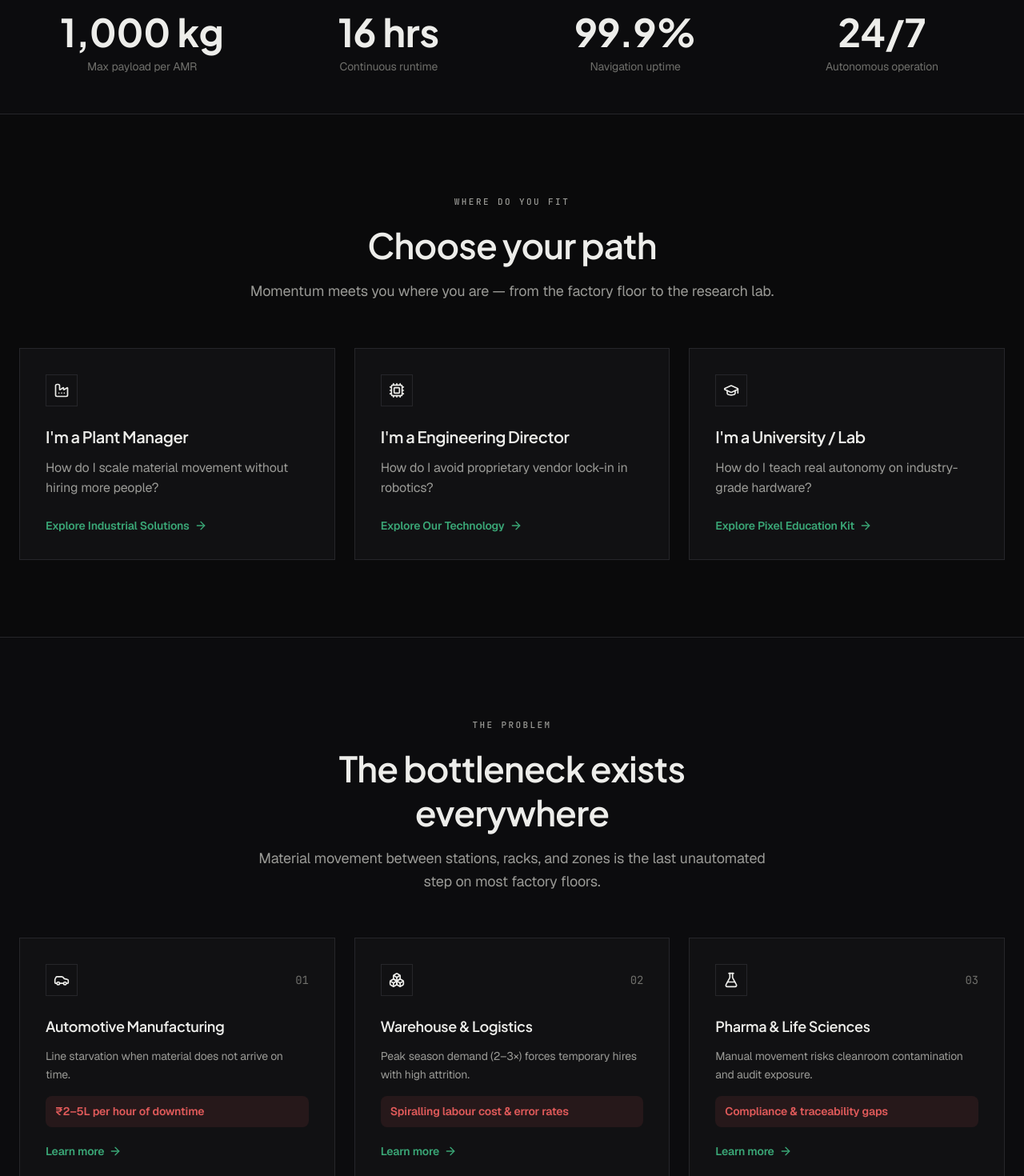
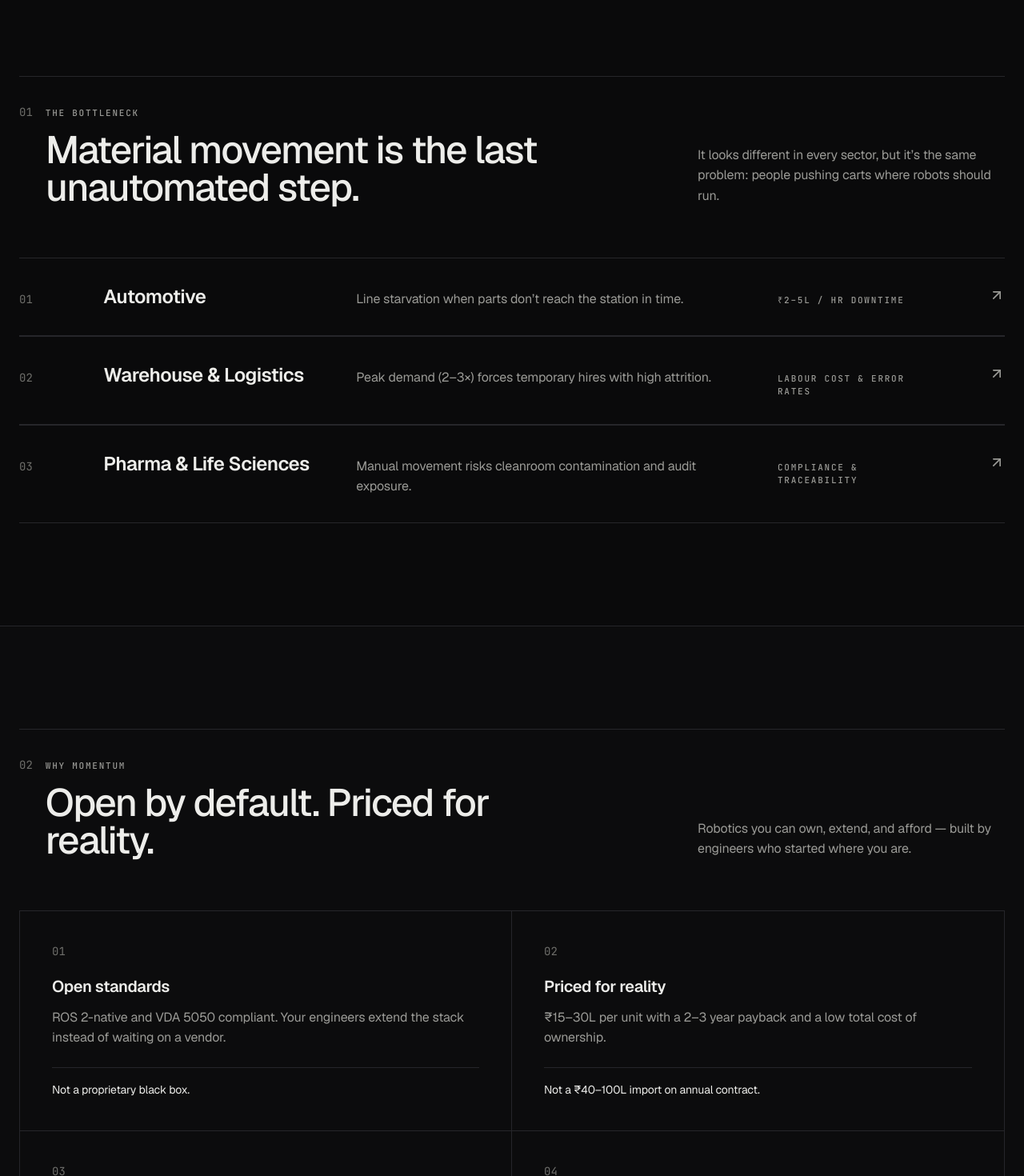
Before and after one commit to archduke1337/Momentum, a Next.js app in the folder apps/website/: page / in a window 1280 px wide. Shown: the part 920-2390 px from the top of the page at 80% size. Built offline with nearby package versions, Linux system fonts and the light colour scheme.

Commit message:
Update page.tsx

```diff
--- a/apps/website/src/app/page.tsx
+++ b/apps/website/src/app/page.tsx
@@ -1,149 +1,83 @@
 import Link from 'next/link';
-import {
-  ArrowRight,
-  Factory,
-  Cpu,
-  GraduationCap,
-  Boxes,
-  FlaskConical,
-  Car,
-  Code2,
-  Wallet,
-  Layers,
-  Globe2,
-  Radar,
-  Network,
-  ShieldCheck,
-  Gauge,
-} from 'lucide-react';
+import { ArrowUpRight } from 'lucide-react';
 import { Hero } from '@/components/sections/hero';
 import { ProductShowcase } from '@/components/sections/product-showcase';
-import { CountUp } from '@/components/ui/count-up';
-
-const stats = [
-  { value: 1000, suffix: ' kg', label: 'Max payload per AMR' },
-  { value: 16, suffix: ' hrs', label: 'Continuous runtime' },
-  { value: 99.9, suffix: '%', decimals: 1, label: 'Navigation uptime' },
-  { value: 24, suffix: '/7', label: 'Autonomous operation' },
-];
-
-const paths = [
-  {
-    icon: Factory,
-    role: 'Plant Manager',
-    question: 'How do I scale material movement without hiring more people?',
-    cta: 'Explore Industrial Solutions',
-    href: '/solutions/warehouse-automation',
-  },
-  {
-    icon: Cpu,
-    role: 'Engineering Director',
-    question: 'How do I avoid proprietary vendor lock-in in robotics?',
-    cta: 'Explore Our Technology',
-    href: '/technology',
-  },
-  {
-    icon: GraduationCap,
-    role: 'University / Lab',
-    question: 'How do I teach real autonomy on industry-grade hardware?',
-    cta: 'Explore Pixel Education Kit',
-    href: '/products/pixel',
-  },
-];
 
 const industries = [
   {
-    icon: Car,
-    name: 'Automotive Manufacturing',
-    problem: 'Line starvation when material does not arrive on time.',
-    impact: '₹2–5L per hour of downtime',
+    name: 'Automotive',
+    problem: 'Line starvation when parts don’t reach the station in time.',
+    impact: '₹2–5L / hr downtime',
     href: '/industries/automotive',
   },
   {
-    icon: Boxes,
     name: 'Warehouse & Logistics',
-    problem: 'Peak season demand (2–3×) forces temporary hires with high attrition.',
-    impact: 'Spiralling labour cost & error rates',
+    problem: 'Peak demand (2–3×) forces temporary hires with high attrition.',
+    impact: 'Labour cost & error rates',
     href: '/industries/warehouses-logistics',
   },
   {
-    icon: FlaskConical,
     name: 'Pharma & Life Sciences',
     problem: 'Manual movement risks cleanroom contamination and audit exposure.',
-    impact: 'Compliance & traceability gaps',
+    impact: 'Compliance & traceability',
     href: '/industries/pharma',
   },
 ];
 
 const advantages = [
   {
-    icon: Code2,
-    title: 'Open Standards',
-    body: 'ROS 2 native and VDA 5050 compliant. Your engineers can extend the stack.',
-    contrast: 'vs. proprietary stacks that lock you in',
+    title: 'Open standards',
+    body: 'ROS 2-native and VDA 5050 compliant. Your engineers extend the stack instead of waiting on a vendor.',
+    contrast: 'Not a proprietary black box.',
   },
   {
-    icon: Wallet,
-    title: 'Cost-Effective',
-    body: '₹15–30L per unit with a 2–3 year payback and low total cost of ownership.',
-    contrast: 'vs. ₹40–100L imports with annual contracts',
+    title: 'Priced for reality',
+    body: '₹15–30L per unit with a 2–3 year payback and a low total cost of ownership.',
+    contrast: 'Not a ₹40–100L import on annual contract.',
   },
   {
-    icon: Layers,
-    title: 'Education Bridge',
-    body: 'Pixel is industry-grade at education pricing — the same stack as Cyborg.',
-    contrast: 'vs. toy platforms that never reach the factory',
+    title: 'Education to industry',
+    body: 'Pixel runs the same stack as Cyborg at education pricing — what you learn in the lab ships to the floor.',
+    contrast: 'Not a toy that never leaves the bench.',
   },
   {
-    icon: Globe2,
-    title: 'Global + Local',
-    body: 'Rooted in Pune with European partnerships, deployable worldwide.',
-    contrast: 'vs. vendors that ignore local realities',
+    title: 'Local and global',
+    body: 'Engineered in Pune with European partnerships, deployable and serviceable worldwide.',
+    contrast: 'Not a vendor that ignores local realities.',
   },
 ];
 
-const techFeatures = [
-  {
-    icon: Radar,
-    title: 'Multi-Sensor Fusion',
-    body: 'LiDAR, depth cameras, and IMU fused for reliable navigation through dust, glare, and reflective surfaces.',
-  },
-  {
-    icon: Network,
-    title: 'VDA 5050 Fleet Management',
-    body: 'Coordinate mixed fleets from a single interface using the open interoperability standard.',
-  },
-  {
-    icon: ShieldCheck,
-    title: 'Safety by Design',
-    body: 'Certified safety scanners, emergency stops, and human-robot collaboration zones built in.',
-  },
-  {
-    icon: Gauge,
-    title: 'ROS 2 Native',
-    body: 'The industry-standard robotics framework — no black boxes, fully extensible by your team.',
-  },
+const tech = [
+  { k: 'Perception', v: 'LiDAR + depth + IMU fusion, tuned for dust, glare, and reflective floors.' },
+  { k: 'Fleet', v: 'VDA 5050 orchestration of mixed fleets from a single interface.' },
+  { k: 'Safety', v: 'Certified scanners, e-stops, and human-robot collaboration zones built in.' },
+  { k: 'Software', v: 'ROS 2 native — fully extensible, no black boxes, no lock-in.' },
 ];
 
-function SectionHeading({
-  eyebrow,
+function SectionHeader({
+  index,
+  label,
   title,
-  description,
-  center = true,
+  lede,
 }: {
-  eyebrow: string;
+  index: string;
+  label: string;
   title: React.ReactNode;
-  description?: string;
-  center?: boolean;
+  lede?: string;
 }) {
   return (
-    <div className={center ? 'mx-auto max-w-2xl text-center' : 'max-w-2xl'}>
-      <span className={`eyebrow ${center ? 'eyebrow--center' : ''}`}>{eyebrow}</span>
-      <h2 className="mt-4 font-heading text-3xl font-bold leading-tight md:text-4xl lg:text-[2.75rem]">
-        {title}
-      </h2>
-      {description ? (
-        <p className="mt-4 text-base leading-7 text-muted md:text-lg">{description}</p>
+    <div className="grid gap-y-6 border-t border-border pt-8 lg:grid-cols-12 lg:gap-x-10">
+      <div className="flex items-baseline gap-4 lg:col-span-7">
+        <span className="index-numeral text-sm">{index}</span>
+        <div>
+          <span className="label-mono">{label}</span>
+          <h2 className="display mt-3 text-4xl sm:text-5xl">{title}</h2>
+        </div>
+      </div>
+      {lede ? (
+        <p className="self-end text-base leading-relaxed text-muted lg:col-span-4 lg:col-start-9">
+          {lede}
+        </p>
       ) : null}
     </div>
   );
@@ -154,184 +88,123 @@ export default function HomePage() {
     <>
       <Hero />
 
-      {/* STATS BAR */}
-      <section className="border-y border-border/60 bg-surface/40">
-        <div className="mx-auto grid max-w-7xl grid-cols-2 gap-px px-6 sm:grid-cols-4">
-          {stats.map((stat) => (
-            <div key={stat.label} className="px-2 py-10 text-center sm:py-12">
-              <div className="font-heading text-4xl font-bold text-foreground md:text-5xl">
-                <CountUp
-                  to={stat.value}
-                  suffix={stat.suffix}
-                  decimals={stat.decimals ?? 0}
+      {/* 01 — INDUSTRIES (editorial list rows) */}
+      <section className="mx-auto max-w-7xl px-6 py-24 md:py-32">
+        <SectionHeader
+          index="01"
+          label="The bottleneck"
+          title="Material movement is the last unautomated step."
+          lede="It looks different in every sector, but it’s the same problem: people pushing carts where robots should run."
+        />
+        <ul className="mt-16">
+          {industries.map((ind, i) => (
+            <li key={ind.name}>
+              <Link
+                href={ind.href}
+                className="group grid items-baseline gap-y-2 border-t border-border py-8 transition-colors hover:bg-surface md:grid-cols-12 md:gap-x-8 last:border-b"
+              >
+                <span className="index-numeral text-sm md:col-span-1">0{i + 1}</span>
+                <h3 className="text-2xl tracking-tight md:col-span-3">{ind.name}</h3>
+                <p className="text-muted md:col-span-5">{ind.problem}</p>
+                <span className="label-mono text-destructive md:col-span-2">{ind.impact}</span>
+                <ArrowUpRight
+                  className="size-5 text-muted transition-colors group-hover:text-foreground md:col-span-1 md:justify-self-end"
+                  aria-hidden="true"
                 />
-              </div>
-              <p className="mt-2 text-sm text-muted-foreground">{stat.label}</p>
-            </div>
+              </Link>
+            </li>
           ))}
-        </div>
+        </ul>
       </section>
 
-      {/* CHOOSE YOUR PATH */}
-      <section className="mx-auto max-w-7xl px-6 py-24">
-        <SectionHeading
-          eyebrow="Where do you fit"
-          title="Choose your path"
-          description="Momentum meets you where you are — from the factory floor to the research lab."
-        />
-        <div className="mt-14 grid gap-6 md:grid-cols-3">
-          {paths.map((path) => {
-            const Icon = path.icon;
-            return (
-              <Link key={path.role} href={path.href} className="group surface-card flex flex-col p-8">
-                <span className="icon-tile">
-                  <Icon className="size-5" aria-hidden="true" />
-                </span>
-                <h3 className="mt-6 font-heading text-xl font-bold">I&apos;m a {path.role}</h3>
-                <p className="mt-3 flex-1 leading-7 text-muted">{path.question}</p>
-                <span className="mt-6 inline-flex items-center gap-1.5 text-sm font-semibold text-primary">
-                  {path.cta}
-                  <ArrowRight className="size-4 transition-transform group-hover:translate-x-1" aria-hidden="true" />
-                </span>
-              </Link>
-            );
-          })}
-        </div>
-      </section>
-
-      {/* THE BOTTLENECK BY INDUSTRY */}
-      <section className="border-y border-border/60 bg-surface/40">
-        <div className="mx-auto max-w-7xl px-6 py-24">
-          <SectionHeading
-            eyebrow="The problem"
-            title="The bottleneck exists everywhere"
-            description="Material movement between stations, racks, and zones is the last unautomated step on most factory floors."
+      {/* 02 — WHY MOMENTUM (modular hairline grid) */}
+      <section className="border-t border-border bg-surface/30">
+        <div className="mx-auto max-w-7xl px-6 py-24 md:py-32">
+          <SectionHeader
+            index="02"
+            label="Why Momentum"
+            title="Open by default. Priced for reality."
+            lede="Robotics you can own, extend, and afford — built by engineers who started where you are."
           />
-          <div className="mt-14 grid gap-6 md:grid-cols-3">
-            {industries.map((industry, i) => {
-              const Icon = industry.icon;
-              return (
-                <Link
-                  key={industry.name}
-                  href={industry.href}
-                  className="group surface-card flex flex-col p-8"
-                >
-                  <div className="flex items-center justify-between">
-                    <span className="icon-tile">
-                      <Icon className="size-5" aria-hidden="true" />
-                    </span>
-                    <span className="font-mono text-sm text-muted-foreground">
-                      0{i + 1}
-                    </span>
-                  </div>
-                  <h3 className="mt-6 font-heading text-lg font-bold">{industry.name}</h3>
-                  <p className="mt-3 flex-1 text-sm leading-6 text-muted">{industry.problem}</p>
-                  <p className="mt-4 rounded-lg bg-destructive/10 px-3 py-2 text-sm font-semibold text-destructive">
-                    {industry.impact}
-                  </p>
-                  <span className="mt-5 inline-flex items-center gap-1.5 text-sm font-semibold text-primary">
-                    Learn more
-                    <ArrowRight className="size-4 transition-transform group-hover:translate-x-1" aria-hidden="true" />
-                  </span>
-                </Link>
-              );
-            })}
+          <div className="mt-16 grid border border-border md:grid-cols-2">
+            {advantages.map((adv, i) => (
+              <div
+                key={adv.title}
+                className="flex flex-col border-border p-8 md:p-10 [&:nth-child(-n+2)]:border-b md:[&:nth-child(odd)]:border-r"
+              >
+                <span className="index-numeral text-sm">0{i + 1}</span>
+                <h3 className="mt-5 text-xl tracking-tight">{adv.title}</h3>
+                <p className="mt-3 flex-1 leading-relaxed text-muted">{adv.body}</p>
+                <p className="mt-6 border-t border-border pt-4 text-sm text-mut-foreground">
+                  {adv.contrast}
+                </p>
+              </div>
+            ))}
           </div>
         </div>
       </section>
 
-      {/* BUILT DIFFERENT */}
-      <section className="mx-auto max-w-7xl px-6 py-24">
-        <SectionHeading
-          eyebrow="Why Momentum"
-          title="Built different"
-          description="Open by default, priced for reality, and engineered to grow with you."
+      {/* 03 — TECHNOLOGY (definition list) */}
+      <section className="mx-auto max-w-7xl px-6 py-24 md:py-32">
+        <SectionHeader
+          index="03"
+          label="Technology"
+          title="Built on open standards, not black boxes."
+          lede="Every Momentum robot runs the same ROS 2 stack with multi-sensor fusion tuned for real factory conditions."
         />
-        <div className="mt-14 grid gap-6 sm:grid-cols-2 lg:grid-cols-4">
-          {advantages.map((adv) => {
-            const Icon = adv.icon;
-            return (
-              <div key={adv.title} className="surface-card flex flex-col p-7">
-                <span className="icon-tile">
-                  <Icon className="size-5" aria-hidden="true" />
-                </span>
-                <h3 className="mt-6 font-heading text-lg font-bold">{adv.title}</h3>
-                <p className="mt-3 flex-1 text-sm leading-6 text-muted">{adv.body}</p>
-                <p className="mt-4 border-t border-border/60 pt-4 text-xs text-muted-foreground">
-                  {adv.contrast}
-                </p>
-              </div>
-            );
-          })}
+        <dl className="mt-16 border-t border-border">
+          {tech.map((t) => (
+            <div
+              key={t.k}
+              className="grid gap-y-1 border-b border-border py-7 md:grid-cols-12 md:gap-x-8"
+            >
+              <dt className="label-mono pt-1 md:col-span-3">{t.k}</dt>
+              <dd className="text-lg leading-relaxed text-foreground md:col-span-9">{t.v}</dd>
+            </div>
+          ))}
+        </dl>
+        <div className="mt-10">
+          <Link
+            href="/technology"
+            className="inline-flex items-center gap-2 text-sm font-medium tracking-tight text-foreground hover:text-primary"
+          >
+            Read the technical overview
+            <ArrowUpRight className="size-4" aria-hidden="true" />
+          </Link>
         </div>
       </section>
 
-      {/* TECHNOLOGY */}
-      <section className="relative overflow-hidden border-y border-border/60 bg-surface/40">
-        <div className="grid-backdrop pointer-events-none absolute inset-0 -z-10 opacity-60" aria-hidden="true" />
-        <div className="mx-auto max-w-7xl px-6 py-24">
-          <SectionHeading
-            eyebrow="The technology"
-            title="Built on industry standards"
-            description="Every Momentum robot runs on ROS 2 with VDA 5050 fleet management and multi-sensor fusion tuned for real factory conditions."
+      {/* 04 — PLATFORMS */}
+      <section className="border-t border-border bg-surface/30">
+        <div className="mx-auto max-w-7xl px-6 pt-24 md:pt-32">
+          <SectionHeader
+            index="04"
+            label="Platforms"
+            title="One stack. Three platforms."
+            lede="What you learn on Pixel scales straight to a Cyborg fleet on the factory floor — no rewrite, no relearning."
           />
-          <div className="mt-14 grid gap-6 sm:grid-cols-2 lg:grid-cols-4">
-            {techFeatures.map((feature) => {
-              const Icon = feature.icon;
-              return (
-                <div key={feature.title} className="surface-card flex flex-col p-7">
-                  <span className="icon-tile">
-                    <Icon className="size-5" aria-hidden="true" />
-                  </span>
-                  <h3 className="mt-6 font-heading text-base font-bold">{feature.title}</h3>
-                  <p className="mt-3 text-sm leading-6 text-muted">{feature.body}</p>
-                </div>
-              );
-            })}
-          </div>
-          <div className="mt-12 text-center">
-            <Link
-              href="/technology"
-              className="inline-flex items-center gap-2 text-sm font-semibold text-primary hover:underline"
-            >
-              Dive into our technology
-              <ArrowRight className="size-4" aria-hidden="true" />
-            </Link>
-          </div>
         </div>
+        <ProductShowcase />
       </section>
 
-      {/* PRODUCT PLATFORMS */}
-      <section className="mx-auto max-w-7xl px-6 pb-4 pt-24">
-        <SectionHeading
-          eyebrow="The platforms"
-          title="From education to industrial deployment"
-          description="One open software stack across three hardware platforms — so what you learn on Pixel scales straight to the factory floor."
-        />
-      </section>
-      <ProductShowcase />
-
       {/* FINAL CTA */}
-      <section className="mx-auto max-w-7xl px-6 pb-28">
-        <div className="industrial-shell relative overflow-hidden rounded-3xl px-8 py-16 text-center md:px-16 md:py-20">
-          <div className="grid-backdrop pointer-events-none absolute inset-0 opacity-50" aria-hidden="true" />
-          <div className="relative">
-            <h2 className="mx-auto max-w-3xl font-heading text-3xl font-bold leading-tight md:text-5xl">
-              Ready to solve your material handling challenge?
-            </h2>
-            <p className="mx-auto mt-5 max-w-2xl text-base leading-7 text-muted md:text-lg">
-              Whether you are scaling a plant, avoiding lock-in, or teaching real robotics —
-              let&apos;s talk about your floor, your routes, and your payloads.
-            </p>
-            <div className="mt-9 flex flex-col items-center justify-center gap-3 sm:flex-row">
-              <Link href="/contact" className="btn-primary gap-2">
-                Get in Touch
-                <ArrowRight className="size-4" aria-hidden="true" />
-              </Link>
-              <Link href="/products" className="btn-secondary">
-                View Products
-              </Link>
-            </div>
+      <section className="border-t border-border">
+        <div className="mx-auto max-w-7xl px-6 py-24 md:py-32">
+          <p className="label-mono">Get started</p>
+          <h2 className="display mt-5 max-w-4xl text-4xl sm:text-6xl">
+            Tell us your floor. We&apos;ll map the robots.
+          </h2>
+          <p className="mt-6 max-w-2xl text-lg leading-relaxed text-muted">
+            Share your payloads, routes, and floor conditions — we&apos;ll come back with the
+            right platform, a deployment plan, and a payback estimate.
+          </p>
+          <div className="mt-10 flex flex-col gap-3 sm:flex-row">
+            <Link href="/contact" className="btn-primary">
+              Get in touch
+            </Link>
+            <Link href="/products" className="btn-secondary">
+              View products
+            </Link>
           </div>
         </div>
       </section>
```
